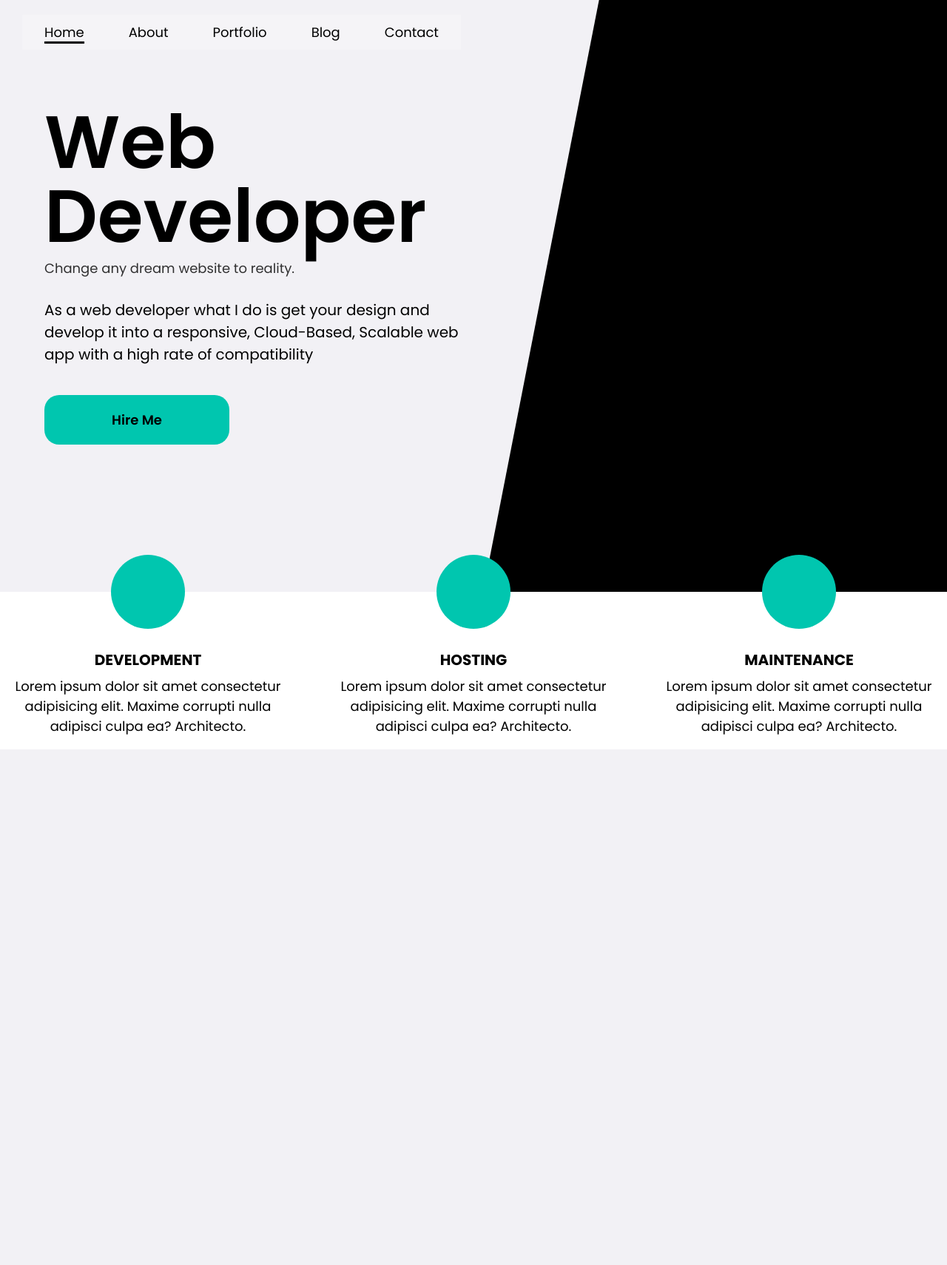
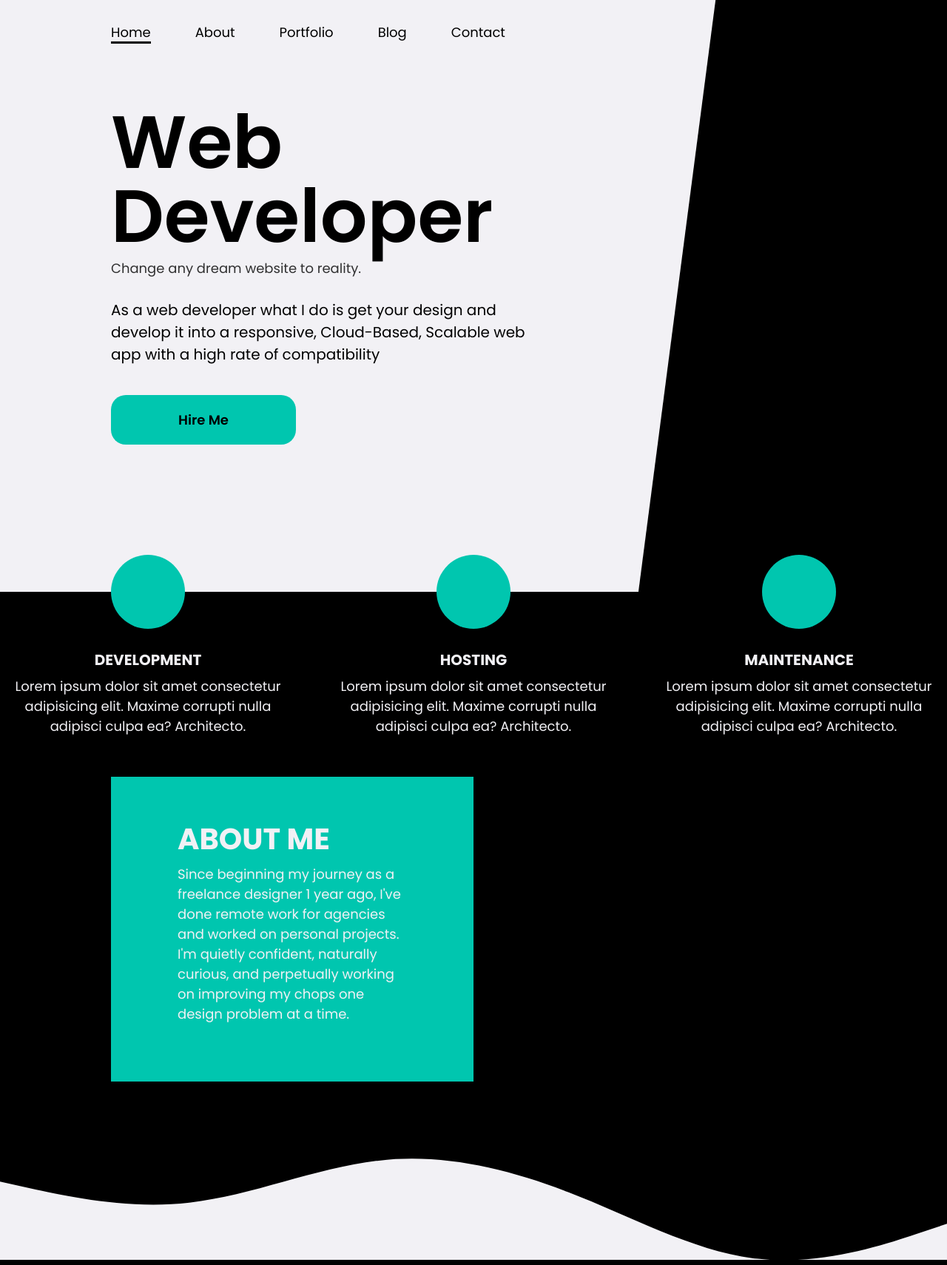
Before and after one commit to K-Ds/My-BRAND-David, a PHP site: page / in a window 1280 px wide. Shown: the whole page at 74% size. Before the commit the page ends 1013 px from the top, so only its background shows below. Run offline with PHP 8.4, Linux system fonts and the light colour scheme; some libraries are stand-ins or nearby versions.

Commit message:
Addition of about section and fixing alignment

```diff
--- a/UI/css/styles.css
+++ b/UI/css/styles.css
@@ -71,7 +71,7 @@
 /* -------- containers ------- */
 @media screen and (min-width:768px) {
     .container {
-        margin: 0 3rem;
+        margin: 0 15rem;
         max-width: 1140px;
     }
 }
@@ -225,11 +225,13 @@
         align-items: center;
         padding: 0;
         background-color: var(--color-secondary);
+        margin-left: -3rem;
     }
 
     .nav__link {
         color: var(--color-primary);
         padding: 1rem 3rem;
+        background-color: var(--color-secondary);
     }
 
     .nav__link.active>a {
@@ -278,38 +280,33 @@
     line-height: 1;
 }
 
-@media screen and (min-width:768px) {
-    .hero__heading {
-        font-size: 10rem;
-    }
-}
-
 .hero__sub-heading {
     font-weight: 400;
     font-size: 1.8rem;
     opacity: 0.8;
 }
 
-.hero__btn {
-    width: 25rem;
-    justify-self: center;
-    padding: 2rem 4rem;
-    font-weight: 600;
-}
+@media screen and (min-width:768px) {
+    .hero__heading {
+        font-size: 10rem;
+    }
 
-@media screen and (min-width:768px) {
+
+
+
+    .hero__btn {
+        width: 25rem;
+        justify-self: start;
+        padding: 2rem 4rem;
+        font-weight: 600;
+    }
+
     .hero {
         text-align: left;
-        margin-left: 6rem;
-    }
-
-    .hero__btn {
-        justify-self: start;
     }
 }
 
-
-/* ---------- About Me --------------- */
+/* ---------- Services  --------------- */
 .section-about {
     position: relative;
 }
@@ -319,6 +316,7 @@
     margin: 0 auto;
     color: var(--color-primary);
     text-align: left;
+    color: var(--color-secondary);
 }
 
 .service__card {
@@ -329,11 +327,6 @@
     width: 8rem;
     height: 8rem;
     background-color: var(--color-accent);
-}
-
-.service__icon {
-    width: 5rem;
-    height: 5rem;
 }
 
 .service__icon {
@@ -373,11 +366,6 @@
     }
 
     .service__icon {
-        width: 8rem;
-        height: 8rem;
-    }
-
-    .service__icon {
         width: 6rem;
         height: 6rem;
     }
@@ -387,3 +375,19 @@
         margin-top: 3rem;
     }
 }
+
+/* -------- about section ---------*/
+.section-about {
+    padding-top: 25rem;
+    background: var(--color-primary);
+    padding-bottom: 0;
+}
+
+.about__data {
+    background: var(--color-accent);
+    padding: 6rem 9rem;
+}
+
+.about__wave {
+    padding-top: 5rem;
+}
--- a/UI/index.html
+++ b/UI/index.html
@@ -66,8 +66,8 @@
           </div>
         </nav>
 
-        <section class="section section-hero">
-          <div class="hero container">
+        <section class="container section section-hero">
+          <div class="hero">
             <div class="grid hero__data">
               <header class="hero__header">
                 <h1 class="hero__heading">Web Developer</h1>
@@ -88,7 +88,7 @@
       <div class="poly-bg"></div>
     </div>
 
-    <section class="grd grid--1x2 section section-about">
+    <section class="section section-about">
       <div class="container grid grid--1x3 services">
         <div class="service__card">
           <span class="icon-container service__icon-container"
@@ -138,6 +138,31 @@
           </p>
         </div>
       </div>
+
+      <div class="grid grid--1x2 container">
+        <div class="about__data">
+          <header class="about__header">
+            <h2 class="about__heading">ABOUT ME</h2>
+          </header>
+          <p class="about__description">
+            Since beginning my journey as a freelance designer 1 year ago, I've
+            done remote work for agencies and worked on personal projects. I'm
+            quietly confident, naturally curious, and perpetually working on
+            improving my chops one design problem at a time.
+          </p>
+        </div>
+      </div>
+      <svg
+        class="about__wave"
+        xmlns="http://www.w3.org/2000/svg"
+        viewBox="0 0 1440 215"
+      >
+        <path
+          fill="#f2f1f5"
+          fill-opacity="1"
+          d="M0,96L48,106.7C96,117,192,139,288,128C384,117,480,75,576,64C672,53,768,75,864,112C960,149,1056,203,1152,213.3C1248,224,1344,192,1392,176L1440,160L1440,320L1392,320C1344,320,1248,320,1152,320C1056,320,960,320,864,320C768,320,672,320,576,320C480,320,384,320,288,320C192,320,96,320,48,320L0,320Z"
+        ></path>
+      </svg>
     </section>
 
     <script src="main.js"></script>
```
